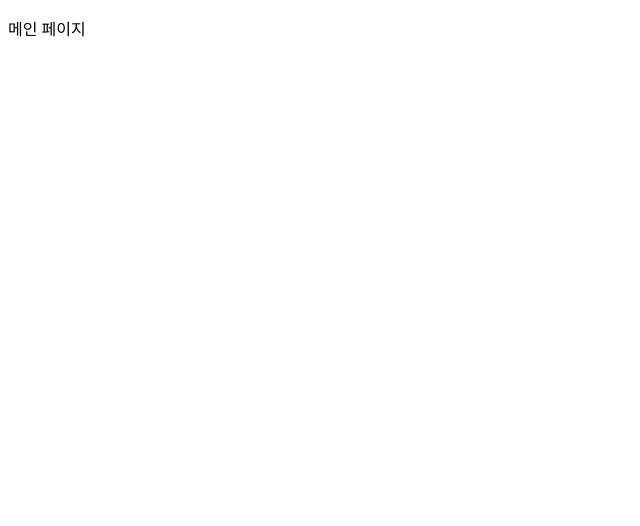
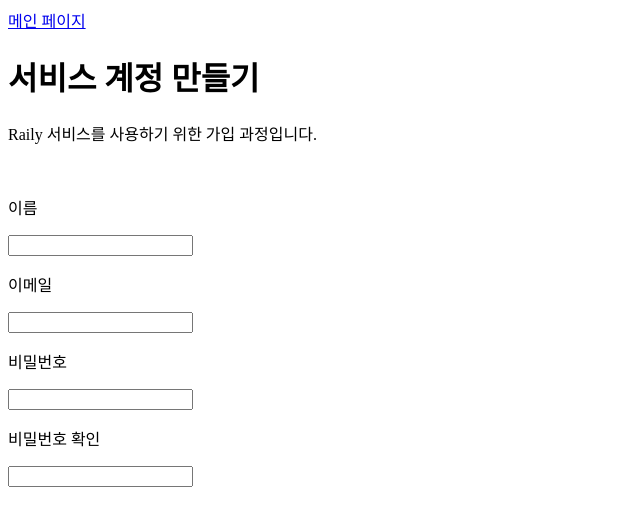
Before and after one commit to Trainners/Raily_Frontend, a React (Vite) app: page /sign-up in a window 1280 px wide. Before the commit this address had no page. Shown: the top 526 px of the page, without its empty margins (0-640 px from the left). Built offline with nearby package versions, Linux system fonts and the light colour scheme.

Commit message:
[#3] - feat:회원가입 페이지 레이아웃 구현 및 라우팅 적용

```diff
--- a/src/app/App.tsx
+++ b/src/app/App.tsx
@@ -1,14 +1,16 @@
-import { Route, Routes} from "react-router-dom"
+import {Link, Route, Routes} from "react-router-dom"
 import LoginPage from "../pages/login/ui/LoginPage.tsx";
+import SignupPage from "../pages/signup/ui/SignupPage.tsx";
 
 export default function App() {
     return (
         <div>
-            <p>메인 페이지</p>
+            <Link to='/login'>메인 페이지</Link>
 
             <main>
                 <Routes>
                     <Route path='/login' element={<LoginPage/>}/>
+                    <Route path='sign-up' element={<SignupPage/>}/>
                 </Routes>
             </main>
         </div>
--- a/src/pages/login/ui/LoginPage.tsx
+++ b/src/pages/login/ui/LoginPage.tsx
@@ -1,3 +1,5 @@
+import { Link } from "react-router-dom";
+
 export default function LoginPage() {
     return (
         <>
@@ -9,7 +11,8 @@ export default function LoginPage() {
             <p>비밀번호</p>
             <input type="text"/>
             <button>로그인</button>
-            <p>계정이 없으신가요? 회원가입</p>
+            <p>계정이 없으신가요?</p>
+            <Link to='/sign-up'>회원가입</Link>
         </>
     )
 }
--- a/src/pages/signup/ui/SignupPage.tsx
+++ b/src/pages/signup/ui/SignupPage.tsx
@@ -0,0 +1,17 @@
+export default function SignupPage() {
+    return(
+        <>
+            <h1>서비스 계정 만들기</h1>
+            <p>Raily 서비스를 사용하기 위한 가입 과정입니다.</p>
+            <br/>
+            <p>이름</p>
+            <input type="text"/>
+            <p>이메일</p>
+            <input type="text"/>
+            <p>비밀번호</p>
+            <input type="text"/>
+            <p>비밀번호 확인</p>
+            <input type="text"/>
+        </>
+    )
+}
```
